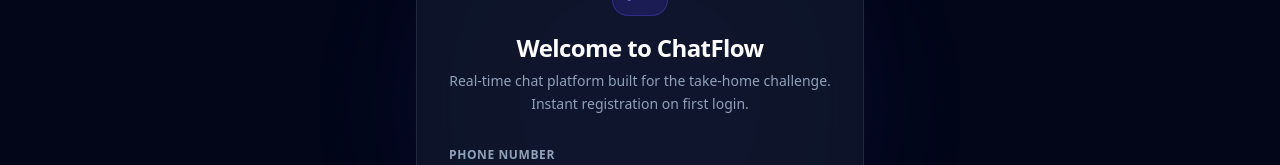
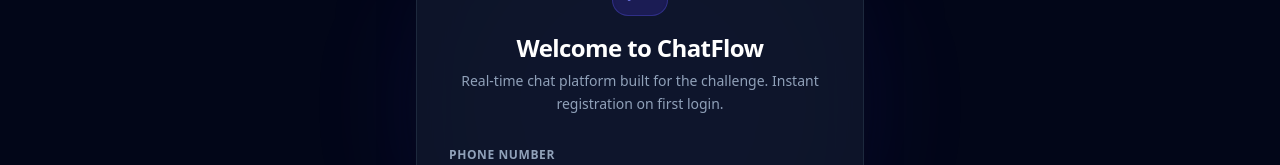
Before and after one commit to hrmrakib/ChatFlow, a Next.js app: page / in a window 1280 px wide. Both pictures are taken after a click on the button "Enter Full Chat App". Shown: the part 143-308 px from the top of the page. Built offline with nearby package versions, Linux system fonts and the light colour scheme; no server answers.

Commit message:
feat: implement LoginScreen and LandingPage components for the authentication and welcome interface

```diff
--- a/src/components/chat/LoginScreen.tsx
+++ b/src/components/chat/LoginScreen.tsx
@@ -47,7 +47,7 @@
           </div>
           <h1 className="text-2xl font-bold tracking-tight text-white">Welcome to ChatFlow</h1>
           <p className="text-slate-400 text-sm mt-1.5 leading-relaxed">
-            Real-time chat platform built for the take-home challenge. Instant registration on first login.
+            Real-time chat platform built for the challenge. Instant registration on first login.
           </p>
         </div>
 
--- a/src/components/landing/LandingPage.tsx
+++ b/src/components/landing/LandingPage.tsx
@@ -371,7 +371,7 @@
           <Activity className="w-5 h-5 text-slate-600" />
         </div>
         <p className="text-xs font-semibold uppercase tracking-widest text-slate-600">
-          ChatFlow Architecture • Take-Home Challenge
+          ChatFlow Architecture
         </p>
       </footer>
     </div>
```
